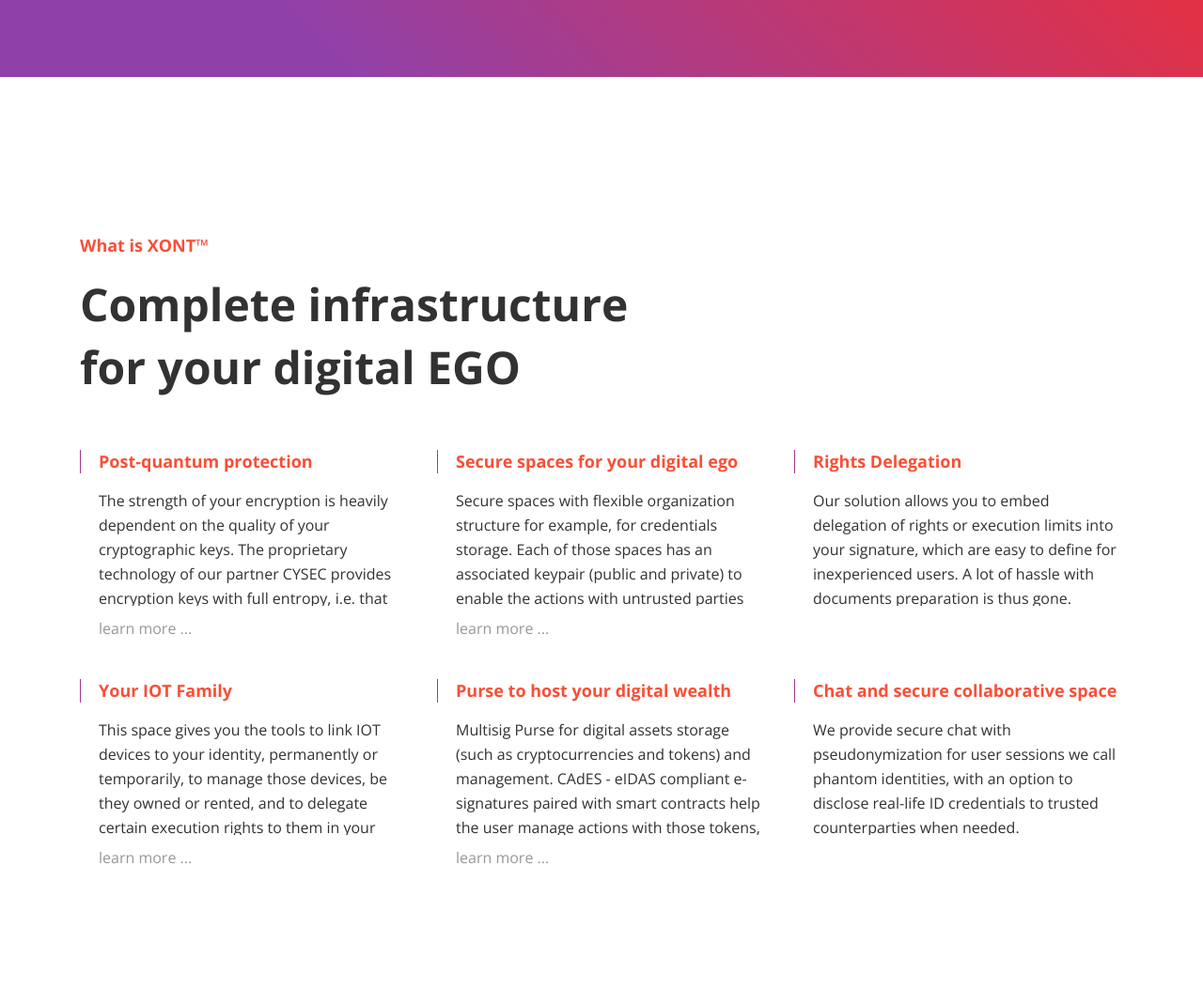
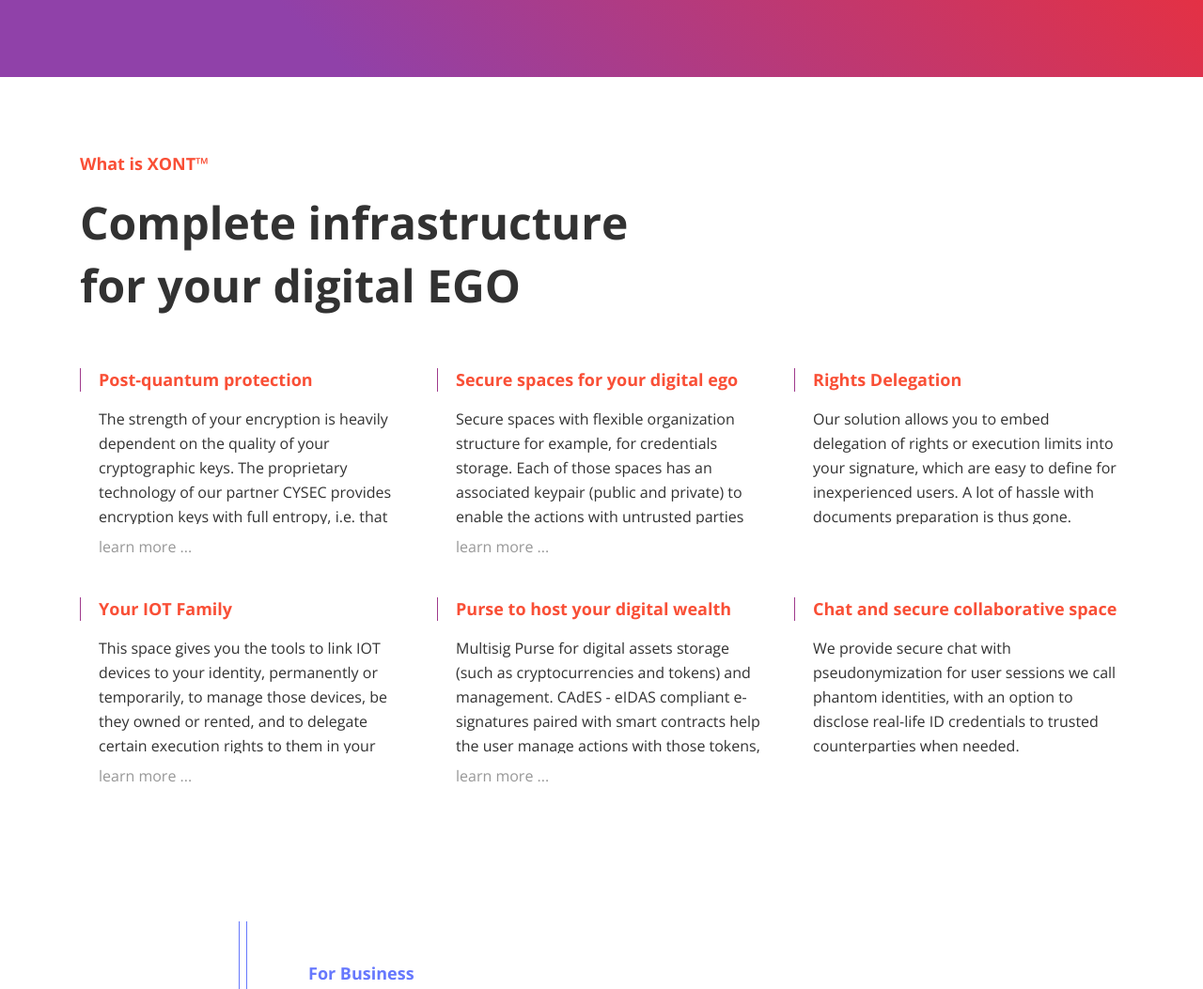
Before and after one commit to xont-project/xont-project.github.io, a plain HTML site: page index.html in a window 1280 px wide. Shown: the part 1621-2674 px from the top of the page at 94% size. Drawn offline with nearby package versions, Linux system fonts and the light colour scheme.

Commit message:
paddings

```diff
--- a/css/main.css
+++ b/css/main.css
@@ -193,8 +193,8 @@ a:hover {
 }
 
 .answer {
-  padding-top: 167px;
-  padding-bottom: 91px;
+  padding-top: 80px;
+  padding-bottom: 10px;
 }
 
 @media (max-width: 768px) {
```
